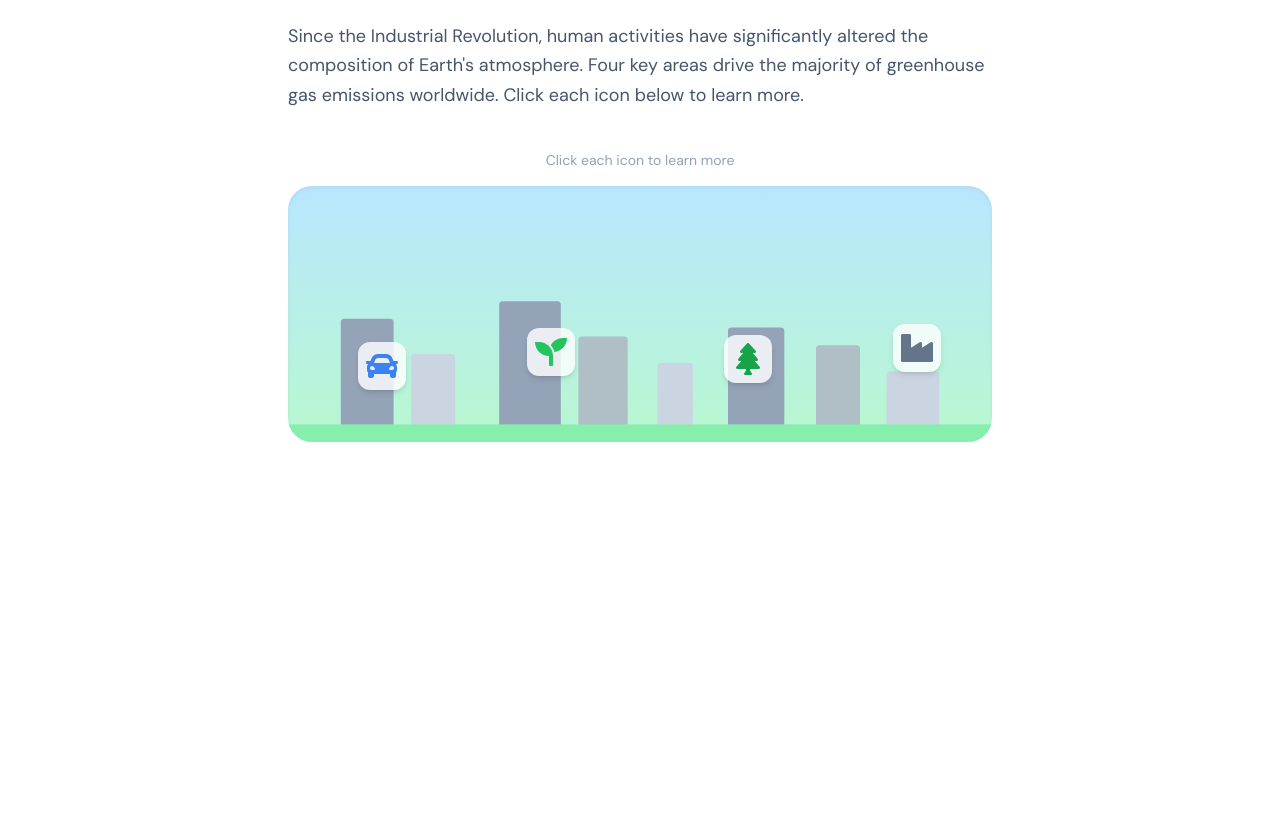
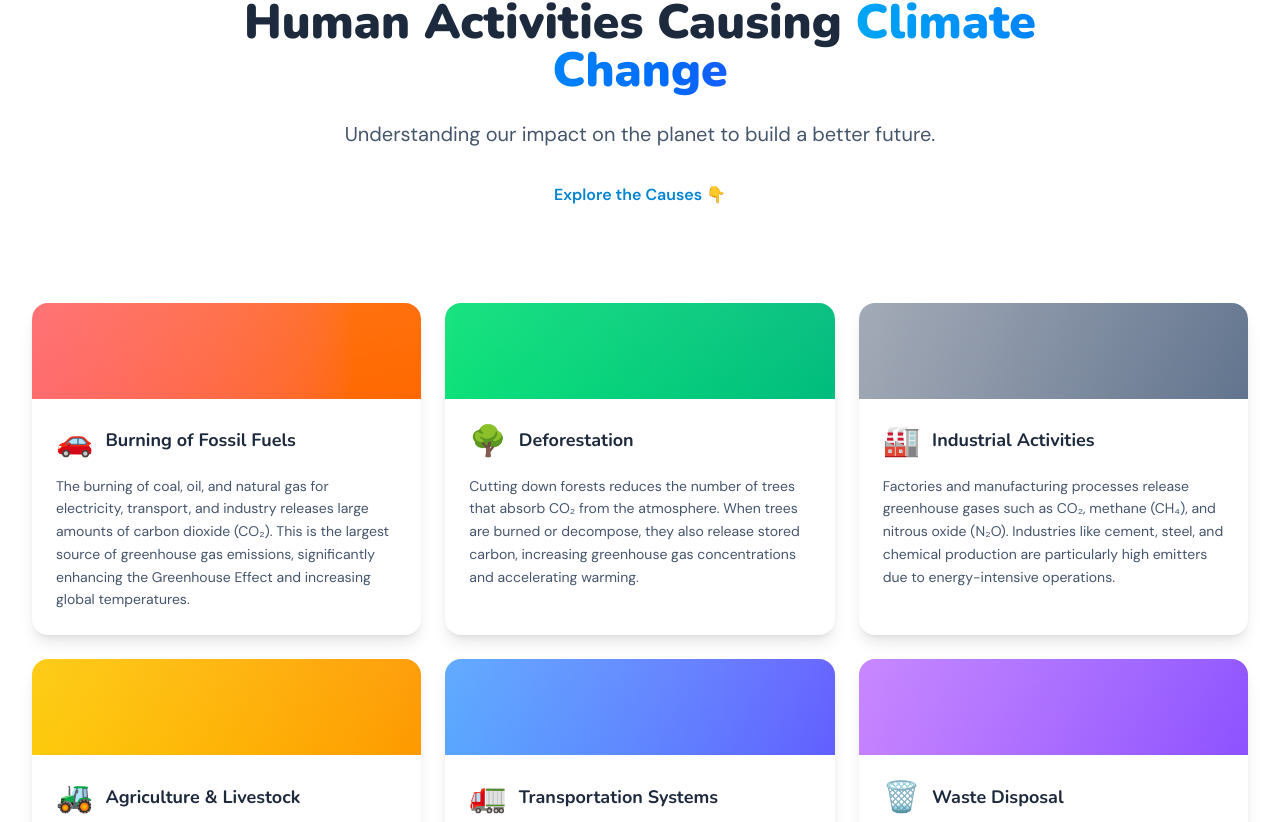
Before and after one commit to mrakiyaaa/plant-detectives, a Next.js app: page /climate/human-activities in a window 1280 px wide. Shown: the part 198-1020 px from the top of the page. Before the commit the page ends 856 px from the top, so only its background shows below. Built offline with nearby package versions, Linux system fonts and the light colour scheme.

Commit message:
feat: update pages with new layout

```diff
--- a/src/app/climate/human-activities/page.tsx
+++ b/src/app/climate/human-activities/page.tsx
@@ -1,51 +1,24 @@
 "use client";
 
-import { useState } from "react";
 import { useRouter } from "next/navigation";
-import { motion, AnimatePresence } from "framer-motion";
-import { FaCar, FaSeedling, FaTree, FaIndustry } from "react-icons/fa";
-
-const cityIcons = [
-  {
-    label: "Transportation",
-    info: "Cars, trucks, and planes burn fossil fuels like petrol and diesel. This releases carbon dioxide (CO\u2082) into the atmosphere, trapping heat and warming our planet. Transportation accounts for about 16% of global greenhouse gas emissions.",
-    x: "10%",
-    y: "62%",
-    Icon: FaCar,
-    color: "#3b82f6",
-  },
-  {
-    label: "Agriculture",
-    info: "Farming produces methane (from livestock) and nitrous oxide (from fertilisers) — both are powerful greenhouse gases. Agriculture accounts for about 10% of direct emissions, and more when you include land clearing.",
-    x: "34%",
-    y: "58%",
-    Icon: FaSeedling,
-    color: "#22c55e",
-  },
-  {
-    label: "Deforestation",
-    info: "Trees absorb CO\u2082 and produce oxygen. When forests are cut down, that stored carbon is released back into the atmosphere, and there are fewer trees to absorb future emissions. Deforestation causes about 10% of global emissions.",
-    x: "62%",
-    y: "60%",
-    Icon: FaTree,
-    color: "#16a34a",
-  },
-  {
-    label: "Industrial Processes",
-    info: "Factories and power plants burn coal, oil, and natural gas to generate energy. This process releases huge amounts of CO\u2082 and other greenhouse gases. Industry is responsible for around 21% of global emissions.",
-    x: "86%",
-    y: "54%",
-    Icon: FaIndustry,
-    color: "#64748b",
-  },
-];
+import { motion } from "framer-motion";
+import { humanActivities } from "@/constants/humanActivities";
+import HumanActivityCard from "@/components/HumanActivityCard";
 
 export default function HumanActivitiesPage() {
-  const [activeIcon, setActiveIcon] = useState<number | null>(null);
   const router = useRouter();
 
+  const scrollToCards = () => {
+    const cardsSection = document.getElementById('cards-section');
+    if (cardsSection) {
+      cardsSection.scrollIntoView({ behavior: 'smooth' });
+    }
+  };
+
   return (
-    <main className="min-h-screen px-4 sm:px-8 py-12 max-w-3xl mx-auto">
+    <main className="min-h-screen">
+      {/* Back button */}
+      <div className="px-4 sm:px-8 pt-12 max-w-6xl mx-auto">
         <button
           onClick={() => router.back()}
           className="flex items-center gap-2 text-slate-500 hover:text-slate-800 font-medium text-sm mb-10 transition-colors cursor-pointer"
@@ -55,103 +28,59 @@ export default function HumanActivitiesPage() {
           </svg>
           Back to Climate
         </button>
+      </div>
 
+      {/* Hero Section */}
+      <section className="px-4 sm:px-8 py-8 max-w-4xl mx-auto text-center">
         <motion.h1
           initial={{ opacity: 0, y: 20 }}
           animate={{ opacity: 1, y: 0 }}
           transition={{ duration: 0.6 }}
-        className="text-3xl sm:text-4xl font-black text-slate-800 mb-4"
+          className="text-4xl sm:text-5xl font-black text-slate-800 mb-6"
         >
-        Human Activities
+          Human Activities Causing{" "}
+          <span className="bg-gradient-to-r from-sky-500 to-blue-600 bg-clip-text text-transparent">
+            Climate Change
+          </span>
         </motion.h1>
 
         <motion.p
           initial={{ opacity: 0 }}
           animate={{ opacity: 1 }}
           transition={{ delay: 0.2, duration: 0.6 }}
-        className="text-slate-600 leading-relaxed mb-10 text-base sm:text-lg"
+          className="text-slate-600 text-lg sm:text-xl leading-relaxed mb-8 max-w-2xl mx-auto"
         >
-        Since the Industrial Revolution, human activities have significantly
-        altered the composition of Earth&apos;s atmosphere. Four key areas drive
-        the majority of greenhouse gas emissions worldwide. Click each icon
-        below to learn more.
+          Understanding our impact on the planet to build a better future.
         </motion.p>
 
-      <motion.div
-        initial={{ opacity: 0, y: 20 }}
+        <motion.button
+          initial={{ opacity: 0, y: 10 }}
           animate={{ opacity: 1, y: 0 }}
           transition={{ delay: 0.4, duration: 0.6 }}
-        className="w-full mb-6"
+          onClick={scrollToCards}
+          className="inline-flex items-center gap-2 text-sky-600 hover:text-sky-700 font-semibold transition-colors"
         >
-        <p className="text-sm text-slate-400 text-center mb-4">
-          Click each icon to learn more
-        </p>
+          Explore the Causes 👇
+        </motion.button>
+      </section>
 
-        <div className="relative w-full h-56 sm:h-64 bg-gradient-to-b from-sky-200 to-green-200 rounded-3xl overflow-hidden shadow-inner">
-          <svg
-            viewBox="0 0 400 100"
-            className="absolute bottom-0 left-0 right-0 w-full"
-            preserveAspectRatio="none"
+      {/* Cards Grid Section */}
+      <section id="cards-section" className="px-4 sm:px-8 py-16 max-w-7xl mx-auto">
+        <motion.div
+          initial={{ opacity: 0 }}
+          animate={{ opacity: 1 }}
+          transition={{ delay: 0.6, duration: 0.6 }}
+          className="grid grid-cols-1 md:grid-cols-2 xl:grid-cols-3 gap-6"
         >
-            <rect x="30" y="30" width="30" height="70" rx="2" fill="#94a3b8" />
-            <rect x="70" y="50" width="25" height="50" rx="2" fill="#cbd5e1" />
-            <rect x="120" y="20" width="35" height="80" rx="2" fill="#94a3b8" />
-            <rect x="165" y="40" width="28" height="60" rx="2" fill="#b0bec5" />
-            <rect x="210" y="55" width="20" height="45" rx="2" fill="#cbd5e1" />
-            <rect x="250" y="35" width="32" height="65" rx="2" fill="#94a3b8" />
-            <rect x="300" y="45" width="25" height="55" rx="2" fill="#b0bec5" />
-            <rect x="340" y="60" width="30" height="40" rx="2" fill="#cbd5e1" />
-            <rect x="0" y="90" width="400" height="10" fill="#86efac" />
-          </svg>
-
-          {cityIcons.map((icon, i) => (
-            <motion.button
-              key={i}
-              className="absolute cursor-pointer z-10"
-              style={{ left: icon.x, top: icon.y, transform: "translate(-50%, -50%)" }}
-              animate={{ y: [0, -6, 0] }}
-              transition={{ repeat: Infinity, duration: 2, delay: i * 0.5 }}
-              onClick={() => setActiveIcon(activeIcon === i ? null : i)}
-              aria-label={`Learn about ${icon.label}`}
-            >
-              <div
-                className={`p-2 rounded-xl shadow-md transition-colors ${
-                  activeIcon === i ? "bg-white ring-2 ring-sky-400" : "bg-white/80 hover:bg-white"
-                }`}
-              >
-                <icon.Icon size={32} color={icon.color} />
-              </div>
-            </motion.button>
+          {humanActivities.map((activity, index) => (
+            <HumanActivityCard
+              key={activity.id}
+              activity={activity}
+              index={index}
+            />
           ))}
-        </div>
-
-        <AnimatePresence mode="wait">
-          {activeIcon !== null && (
-            <motion.div
-              key={activeIcon}
-              initial={{ opacity: 0, y: 10 }}
-              animate={{ opacity: 1, y: 0 }}
-              exit={{ opacity: 0, y: -10 }}
-              className="mt-4 bg-white rounded-2xl p-5 shadow-lg border border-slate-100"
-            >
-              <div className="flex items-center gap-3 mb-3">
-                <div className="p-2 bg-slate-50 rounded-xl">
-                  {(() => {
-                    const IconComp = cityIcons[activeIcon].Icon;
-                    return <IconComp size={28} color={cityIcons[activeIcon].color} />;
-                  })()}
-                </div>
-                <h4 className="font-bold text-slate-800 text-lg">
-                  {cityIcons[activeIcon].label}
-                </h4>
-              </div>
-              <p className="text-sm text-slate-600 leading-relaxed">
-                {cityIcons[activeIcon].info}
-              </p>
         </motion.div>
-          )}
-        </AnimatePresence>
-      </motion.div>
+      </section>
     </main>
   );
 }
--- a/src/components/ClimateQuiz/ResultScreen.tsx
+++ b/src/components/ClimateQuiz/ResultScreen.tsx
@@ -8,33 +8,6 @@ interface ResultScreenProps {
   onRetryLevel: () => void;
   isLastLevel: boolean;
 }
-
-const earthVariants = {
-  happy: {
-    rotate: 360,
-    scale: 1.1,
-    transition: {
-      rotate: { duration: 2, repeat: Infinity, ease: "linear" },
-      scale: { duration: 1, repeat: Infinity, repeatType: "reverse" as const }
-    }
-  },
-  okay: {
-    scale: [1, 1.05, 1],
-    transition: {
-      duration: 2,
-      repeat: Infinity,
-      repeatType: "reverse" as const
-    }
-  },
-  sad: {
-    y: [0, 10, 0],
-    transition: {
-      duration: 2.5,
-      repeat: Infinity,
-      repeatType: "reverse" as const
-    }
-  }
-};
 
 export default function ResultScreen({
   result,
@@ -61,8 +34,16 @@ export default function ResultScreen({
 
         <motion.div
           className="text-8xl mb-6"
-          variants={earthVariants}
-          animate={result.earthState}
+          animate={{
+            rotate: result.earthState === "happy" ? 360 : 0,
+            scale: result.earthState === "okay" ? [1, 1.05, 1] : 1,
+            y: result.earthState === "sad" ? [0, 10, 0] : 0
+          }}
+          transition={{
+            duration: 2,
+            repeat: Infinity,
+            repeatType: "reverse" as const
+          }}
         >
           {result.emoji}
         </motion.div>
--- /dev/null
+++ b/src/components/HumanActivityCard.tsx
@@ -0,0 +1,46 @@
+import { motion } from "framer-motion";
+import { HumanActivity } from "@/constants/humanActivities";
+
+interface HumanActivityCardProps {
+  activity: HumanActivity;
+  index: number;
+}
+
+export default function HumanActivityCard({ activity, index }: HumanActivityCardProps) {
+  return (
+    <motion.article
+      initial={{ opacity: 0, y: 30 }}
+      animate={{ opacity: 1, y: 0 }}
+      transition={{
+        delay: index * 0.1,
+        duration: 0.6,
+        ease: "easeOut"
+      }}
+      className="bg-white rounded-2xl shadow-lg hover:shadow-xl transition-all duration-300 overflow-hidden group hover:scale-105"
+    >
+      {/* Gradient Header */}
+      <div className={`h-24 bg-gradient-to-r ${activity.gradientFrom} ${activity.gradientTo} relative overflow-hidden`}>
+        <div className="absolute inset-0 bg-gradient-to-br from-white/10 to-transparent" />
+        <motion.div
+          className="absolute inset-0 bg-gradient-to-br from-white/20 to-transparent opacity-0 group-hover:opacity-100 transition-opacity duration-300"
+        />
+      </div>
+
+      {/* Content */}
+      <div className="p-6">
+        {/* Icon and Title */}
+        <div className="flex items-center gap-3 mb-4">
+          <div className="text-3xl">{activity.icon}</div>
+          <h3 className="font-bold text-slate-800 text-lg leading-tight flex-1">
+            {activity.title}
+          </h3>
+        </div>
+
+        {/* Description */}
+        <p className="text-slate-600 text-sm leading-relaxed">
+          {activity.description}
+        </p>
+      </div>
+    </motion.article>
+  );
+}
--- /dev/null
+++ b/src/constants/humanActivities.ts
@@ -0,0 +1,75 @@
+export interface HumanActivity {
+  id: string;
+  icon: string;
+  title: string;
+  description: string;
+  gradientFrom: string;
+  gradientTo: string;
+}
+
+export const humanActivities: HumanActivity[] = [
+  {
+    id: 'fossil-fuels',
+    icon: '🚗',
+    title: 'Burning of Fossil Fuels',
+    description: 'The burning of coal, oil, and natural gas for electricity, transport, and industry releases large amounts of carbon dioxide (CO₂). This is the largest source of greenhouse gas emissions, significantly enhancing the Greenhouse Effect and increasing global temperatures.',
+    gradientFrom: 'from-red-400',
+    gradientTo: 'to-orange-500',
+  },
+  {
+    id: 'deforestation',
+    icon: '🌳',
+    title: 'Deforestation',
+    description: 'Cutting down forests reduces the number of trees that absorb CO₂ from the atmosphere. When trees are burned or decompose, they also release stored carbon, increasing greenhouse gas concentrations and accelerating warming.',
+    gradientFrom: 'from-green-400',
+    gradientTo: 'to-emerald-500',
+  },
+  {
+    id: 'industrial',
+    icon: '🏭',
+    title: 'Industrial Activities',
+    description: 'Factories and manufacturing processes release greenhouse gases such as CO₂, methane (CH₄), and nitrous oxide (N₂O). Industries like cement, steel, and chemical production are particularly high emitters due to energy-intensive operations.',
+    gradientFrom: 'from-gray-400',
+    gradientTo: 'to-slate-500',
+  },
+  {
+    id: 'agriculture',
+    icon: '🚜',
+    title: 'Agriculture & Livestock',
+    description: 'Agricultural activities release methane from livestock digestion (especially cattle) and rice cultivation. Fertilizers also release nitrous oxide, a powerful greenhouse gas that contributes significantly to global warming.',
+    gradientFrom: 'from-yellow-400',
+    gradientTo: 'to-amber-500',
+  },
+  {
+    id: 'transportation',
+    icon: '🚛',
+    title: 'Transportation Systems',
+    description: 'Cars, trucks, airplanes, and ships burn fossil fuels for energy, releasing large amounts of CO₂. Rapid urbanization and increased vehicle usage have made transportation one of the fastest-growing sources of emissions.',
+    gradientFrom: 'from-blue-400',
+    gradientTo: 'to-indigo-500',
+  },
+  {
+    id: 'waste',
+    icon: '🗑️',
+    title: 'Waste Disposal',
+    description: 'Organic waste in landfills decomposes without oxygen, producing methane gas. Poor waste management and open dumping increase greenhouse gas emissions and contribute to local air pollution.',
+    gradientFrom: 'from-purple-400',
+    gradientTo: 'to-violet-500',
+  },
+  {
+    id: 'energy-use',
+    icon: '⚡',
+    title: 'Excessive Energy Use',
+    description: 'High demand for electricity in homes, industries, and cities — especially when generated from fossil fuels — leads to increased CO₂ emissions. Inefficient energy use and overconsumption further worsen the problem.',
+    gradientFrom: 'from-cyan-400',
+    gradientTo: 'to-teal-500',
+  },
+  {
+    id: 'urbanization',
+    icon: '🏗️',
+    title: 'Urbanization',
+    description: 'Rapid urban development leads to land clearing, increased energy use, and production of construction materials like cement and steel, all of which emit significant greenhouse gases.',
+    gradientFrom: 'from-rose-400',
+    gradientTo: 'to-pink-500',
+  },
+];
```
Also changed, not shown: src/app/climate/greenhouse-gases/page.tsx (+23 -0 lines). Lines whose indentation alone changed are shown as unchanged.
